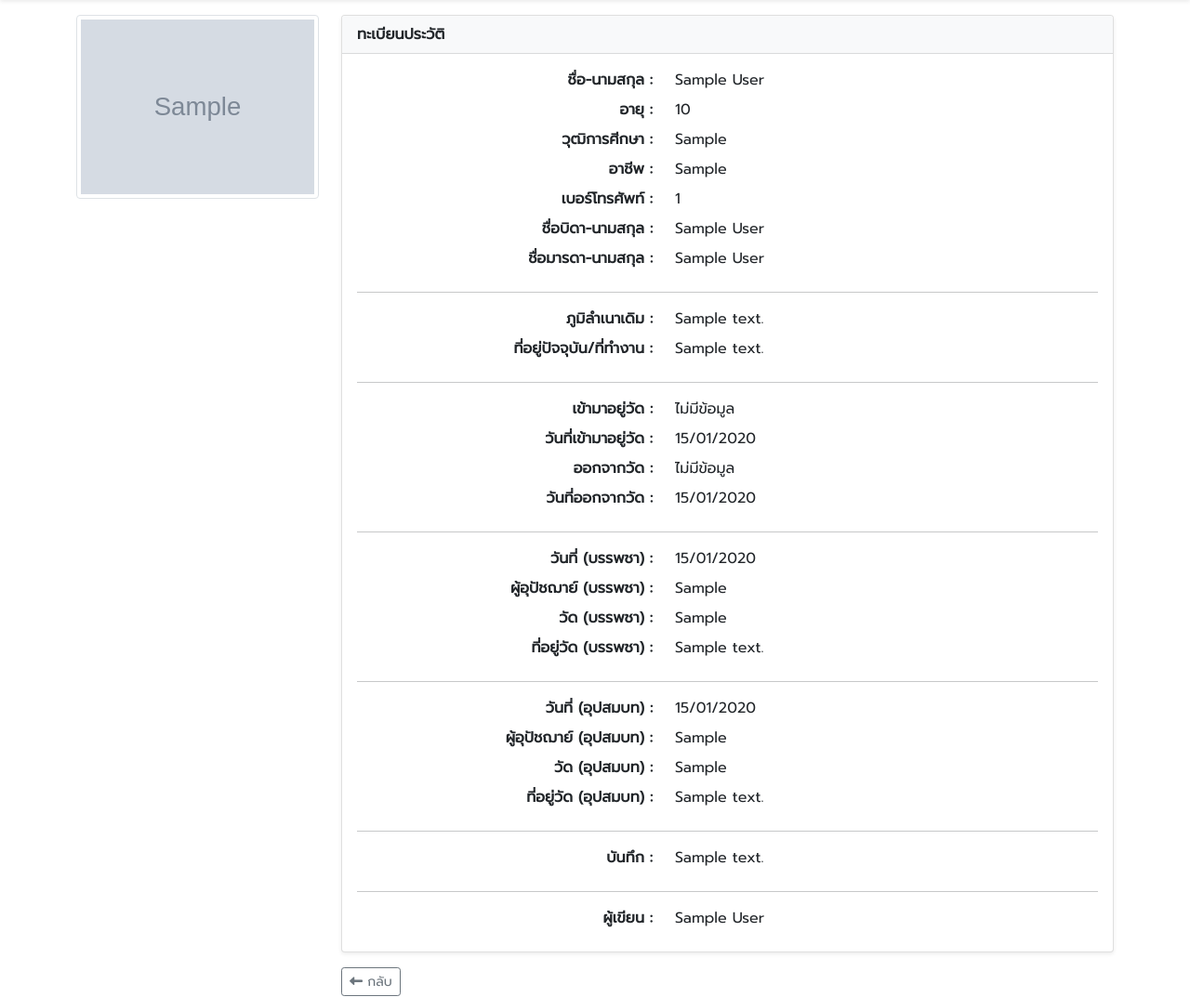
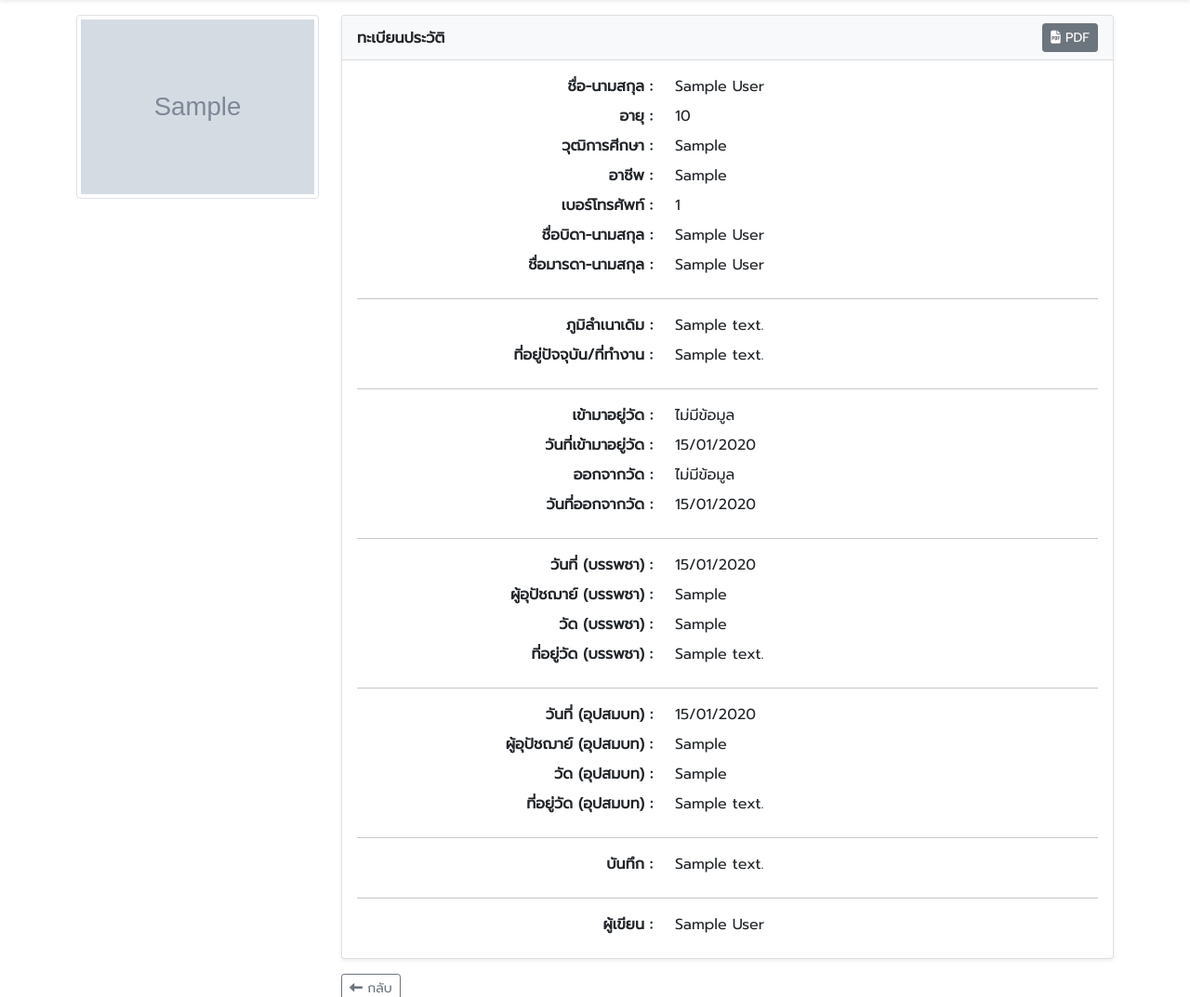
Before and after one commit to armmiespotter/phrabat-regis, a PHP site: page /phrabat-regis/pages/persons/view.php?id=1 in a window 1280 px wide. Shown: the part 56-1129 px from the top of the page at 93% size. Run offline with PHP 8.4, Linux system fonts and the light colour scheme; the visitor is signed in with stand-in values (Sample User, id 1); tables that the repository leaves empty hold one stand-in row (values such as "Sample post"); grey boxes marked "Sample" are stand-in pictures; some libraries are stand-ins or nearby versions.

Commit message:
add print function

```diff
--- a/pages/persons/view.php
+++ b/pages/persons/view.php
@@ -24,6 +24,9 @@ include_once '../../components/Header.php';
                             <div class="fw-bold">
                                 ทะเบียนประวัติ
                             </div>
+                        </div>
+                        <div class="d-flex">
+                            <a href="exportPDF.php?id=<?= $item['id'] ?>" class="btn btn-sm btn-secondary"><i class="fa-solid fa-file-pdf"></i> PDF</a>
                         </div>
                     </div>
                     <div class="card-body">
```
